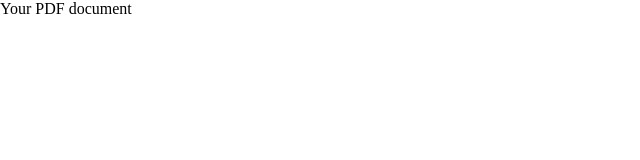
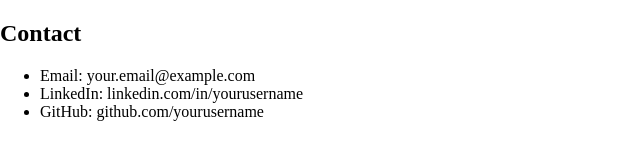
Before and after one commit to edamlacakir/ICP2024, a plain HTML site: page index.html in a window 1280 px wide. Shown: the whole page, without its empty margins (0-640 px from the left). Drawn offline with Linux system fonts and the light colour scheme.

Commit message:
Update index.html

```diff
--- a/index.html
+++ b/index.html
@@ -5,7 +5,14 @@
   <title>ICP2024</title>
 </head>
   <body style="width:100%; height:100%; margin:0;">
-    <object type="application/pdf" data="edamlacakir/ICP2024/Temperature Change Research Poster in Light Orange Orange Hand Drawn Style.pdf" width="100%">Your PDF document</object>
+    <section class="contact">
+        <h2>Contact</h2>
+        <ul>
+            <li>Email: your.email@example.com</li>
+            <li>LinkedIn: linkedin.com/in/yourusername</li>
+            <li>GitHub: github.com/yourusername</li>
+        </ul>
+    </section>
 
   </body>
 </html>
```
